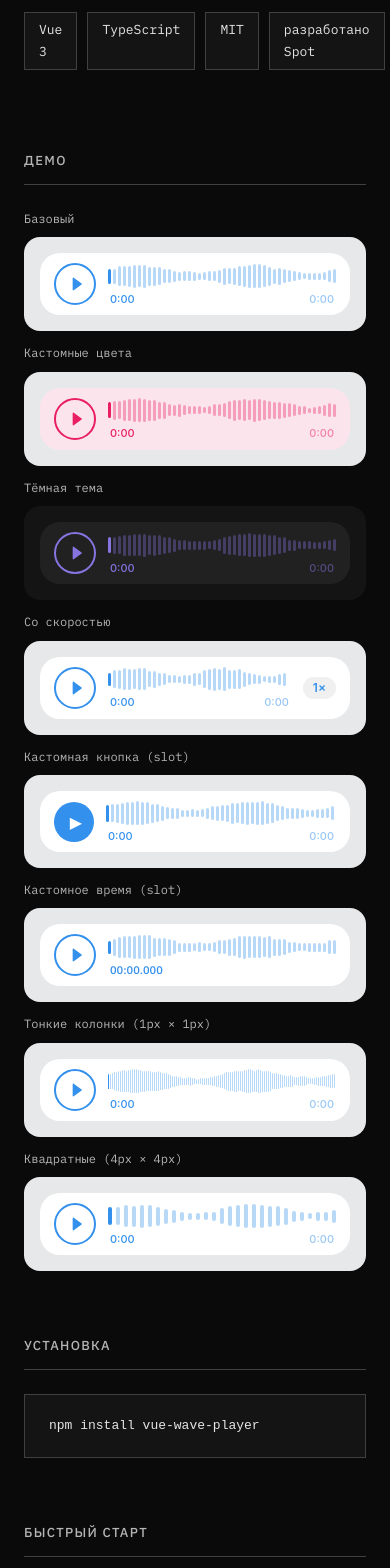
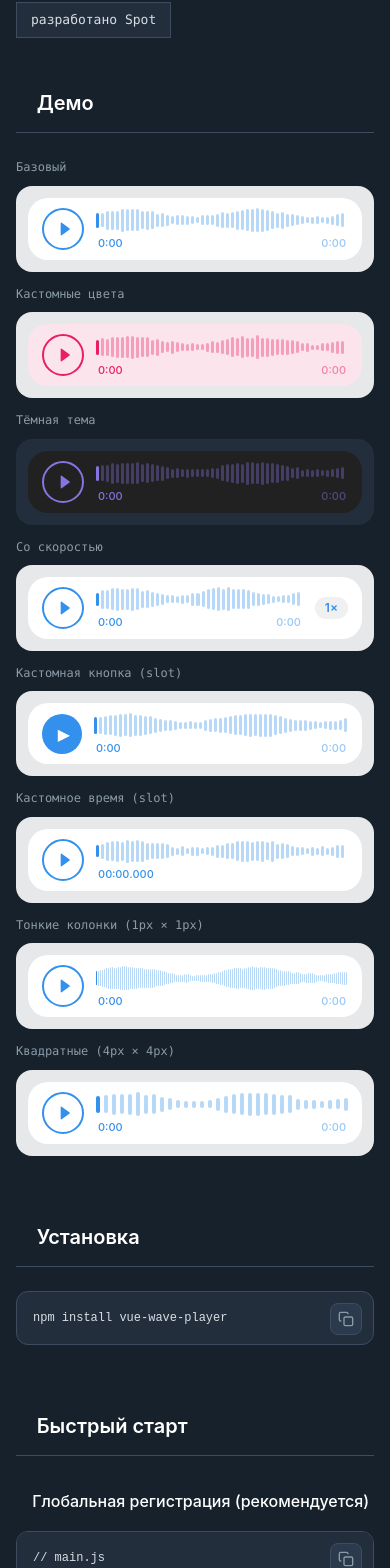
Before and after one commit to khudyakv/vue-wave-player, a Vue app: page / in a window 390 px wide. Shown: the part 273-1841 px from the top of the page. Built offline with nearby package versions, Linux system fonts and the light colour scheme; no server answers.

Commit message:
v1.0.4: мобильный адаптив, Telegram стиль демо, якорные ссылки

```diff
--- a/package.json
+++ b/package.json
@@ -1,6 +1,6 @@
 {
   "name": "vue-wave-player",
-  "version": "1.0.2",
+  "version": "1.0.4",
   "description": "Vue 3 компонент аудио плеера с визуализацией волны в стиле Telegram",
   "type": "module",
   "main": "./dist/vue-wave-player.umd.cjs",
--- a/src/App.vue
+++ b/src/App.vue
@@ -40,6 +40,21 @@ function formatTimeHMS(seconds: number): string {
   const s = Math.floor(seconds % 60)
   const ms = Math.floor((seconds % 1) * 1000)
   return `${m.toString().padStart(2, '0')}:${s.toString().padStart(2, '0')}.${ms.toString().padStart(3, '0')}`
+}
+
+// Копирование кода
+const copiedCode = ref<string | null>(null)
+
+async function copyCode(code: string) {
+  try {
+    await navigator.clipboard.writeText(code)
+    copiedCode.value = code
+    setTimeout(() => {
+      copiedCode.value = null
+    }, 2000)
+  } catch (err) {
+    console.error('Failed to copy:', err)
+  }
 }
 
 const installCode = `npm install vue-wave-player`
@@ -155,8 +170,8 @@ player.isPlaying     // воспроизводится ли
     </header>
 
     <!-- Demo Section -->
-    <section class="section">
-      <h2>Демо</h2>
+    <section id="demo" class="section">
+      <h2><a href="#demo"><span class="hash">#</span> Демо</a></h2>
 
       <div class="demo-grid">
         <div class="demo-item">
@@ -251,33 +266,77 @@ player.isPlaying     // воспроизводится ли
     </section>
 
     <!-- Installation -->
-    <section class="section">
-      <h2>Установка</h2>
+    <section id="install" class="section">
+      <h2><a href="#install"><span class="hash">#</span> Установка</a></h2>
+      <div class="code-wrapper">
         <pre class="code-block"><code>{{ installCode }}</code></pre>
+        <button class="copy-btn" :class="{ copied: copiedCode === installCode }" @click="copyCode(installCode)">
+          <svg v-if="copiedCode === installCode" viewBox="0 0 24 24" fill="none" stroke="currentColor" stroke-width="2">
+            <polyline points="20 6 9 17 4 12"/>
+          </svg>
+          <svg v-else viewBox="0 0 24 24" fill="none" stroke="currentColor" stroke-width="2">
+            <rect x="9" y="9" width="13" height="13" rx="2"/>
+            <path d="M5 15H4a2 2 0 0 1-2-2V4a2 2 0 0 1 2-2h9a2 2 0 0 1 2 2v1"/>
+          </svg>
+        </button>
+      </div>
     </section>
 
     <!-- Quick Start -->
-    <section class="section">
-      <h2>Быстрый старт</h2>
+    <section id="quickstart" class="section">
+      <h2><a href="#quickstart"><span class="hash">#</span> Быстрый старт</a></h2>
 
-      <h3>Вариант 1: Глобальная регистрация (рекомендуется)</h3>
+      <h3 id="global" class="section-subtitle"><a href="#global"><span class="hash">#</span> Глобальная регистрация (рекомендуется)</a></h3>
+      <div class="code-wrapper">
         <pre class="code-block"><code>{{ globalRegisterCode }}</code></pre>
+        <button class="copy-btn" :class="{ copied: copiedCode === globalRegisterCode }" @click="copyCode(globalRegisterCode)">
+          <svg v-if="copiedCode === globalRegisterCode" viewBox="0 0 24 24" fill="none" stroke="currentColor" stroke-width="2">
+            <polyline points="20 6 9 17 4 12"/>
+          </svg>
+          <svg v-else viewBox="0 0 24 24" fill="none" stroke="currentColor" stroke-width="2">
+            <rect x="9" y="9" width="13" height="13" rx="2"/>
+            <path d="M5 15H4a2 2 0 0 1-2-2V4a2 2 0 0 1 2-2h9a2 2 0 0 1 2 2v1"/>
+          </svg>
+        </button>
+      </div>
       <p class="note">Теперь компонент <code>&lt;VueWavePlayer /&gt;</code> доступен везде без импорта.</p>
 
-      <h3>Вариант 2: Локальный импорт</h3>
+      <h3 id="local" class="section-subtitle"><a href="#local"><span class="hash">#</span> Локальный импорт</a></h3>
+      <div class="code-wrapper">
         <pre class="code-block"><code>{{ basicCode }}</code></pre>
+        <button class="copy-btn" :class="{ copied: copiedCode === basicCode }" @click="copyCode(basicCode)">
+          <svg v-if="copiedCode === basicCode" viewBox="0 0 24 24" fill="none" stroke="currentColor" stroke-width="2">
+            <polyline points="20 6 9 17 4 12"/>
+          </svg>
+          <svg v-else viewBox="0 0 24 24" fill="none" stroke="currentColor" stroke-width="2">
+            <rect x="9" y="9" width="13" height="13" rx="2"/>
+            <path d="M5 15H4a2 2 0 0 1-2-2V4a2 2 0 0 1 2-2h9a2 2 0 0 1 2 2v1"/>
+          </svg>
+        </button>
+      </div>
       <p class="note">✅ Стили подключаются автоматически, отдельный импорт CSS не нужен!</p>
     </section>
 
     <!-- Bar Size Examples -->
-    <section class="section">
-      <h2>Кастомный размер колонок</h2>
+    <section id="barsize" class="section">
+      <h2><a href="#barsize"><span class="hash">#</span> Настройка ширины волны</a></h2>
+      <div class="code-wrapper">
         <pre class="code-block"><code>{{ barSizeCode }}</code></pre>
+        <button class="copy-btn" :class="{ copied: copiedCode === barSizeCode }" @click="copyCode(barSizeCode)">
+          <svg v-if="copiedCode === barSizeCode" viewBox="0 0 24 24" fill="none" stroke="currentColor" stroke-width="2">
+            <polyline points="20 6 9 17 4 12"/>
+          </svg>
+          <svg v-else viewBox="0 0 24 24" fill="none" stroke="currentColor" stroke-width="2">
+            <rect x="9" y="9" width="13" height="13" rx="2"/>
+            <path d="M5 15H4a2 2 0 0 1-2-2V4a2 2 0 0 1 2-2h9a2 2 0 0 1 2 2v1"/>
+          </svg>
+        </button>
+      </div>
     </section>
 
     <!-- Props -->
-    <section class="section">
-      <h2>Параметры (Props)</h2>
+    <section id="props" class="section">
+      <h2><a href="#props"><span class="hash">#</span> Параметры (Props)</a></h2>
       <div class="table-wrapper">
         <table class="props-table">
           <thead>
@@ -343,8 +402,8 @@ player.isPlaying     // воспроизводится ли
     </section>
 
     <!-- Slots -->
-    <section class="section">
-      <h2>Слоты (Slots)</h2>
+    <section id="slots" class="section">
+      <h2><a href="#slots"><span class="hash">#</span> Слоты (Slots)</a></h2>
       <div class="table-wrapper">
         <table class="props-table">
           <thead>
@@ -368,12 +427,23 @@ player.isPlaying     // воспроизводится ли
           </tbody>
         </table>
       </div>
+      <div class="code-wrapper">
         <pre class="code-block"><code>{{ slotsCode }}</code></pre>
+        <button class="copy-btn" :class="{ copied: copiedCode === slotsCode }" @click="copyCode(slotsCode)">
+          <svg v-if="copiedCode === slotsCode" viewBox="0 0 24 24" fill="none" stroke="currentColor" stroke-width="2">
+            <polyline points="20 6 9 17 4 12"/>
+          </svg>
+          <svg v-else viewBox="0 0 24 24" fill="none" stroke="currentColor" stroke-width="2">
+            <rect x="9" y="9" width="13" height="13" rx="2"/>
+            <path d="M5 15H4a2 2 0 0 1-2-2V4a2 2 0 0 1 2-2h9a2 2 0 0 1 2 2v1"/>
+          </svg>
+        </button>
+      </div>
     </section>
 
     <!-- Events -->
-    <section class="section">
-      <h2>События (Events)</h2>
+    <section id="events" class="section">
+      <h2><a href="#events"><span class="hash">#</span> События (Events)</a></h2>
       <div class="table-wrapper">
         <table class="props-table">
           <thead>
@@ -432,12 +502,23 @@ player.isPlaying     // воспроизводится ли
           </tbody>
         </table>
       </div>
+      <div class="code-wrapper">
         <pre class="code-block"><code>{{ eventsCode }}</code></pre>
+        <button class="copy-btn" :class="{ copied: copiedCode === eventsCode }" @click="copyCode(eventsCode)">
+          <svg v-if="copiedCode === eventsCode" viewBox="0 0 24 24" fill="none" stroke="currentColor" stroke-width="2">
+            <polyline points="20 6 9 17 4 12"/>
+          </svg>
+          <svg v-else viewBox="0 0 24 24" fill="none" stroke="currentColor" stroke-width="2">
+            <rect x="9" y="9" width="13" height="13" rx="2"/>
+            <path d="M5 15H4a2 2 0 0 1-2-2V4a2 2 0 0 1 2-2h9a2 2 0 0 1 2 2v1"/>
+          </svg>
+        </button>
+      </div>
     </section>
 
     <!-- Methods -->
-    <section class="section">
-      <h2>Методы (Ref)</h2>
+    <section id="methods" class="section">
+      <h2><a href="#methods"><span class="hash">#</span> Методы (Methods)</a></h2>
 
       <div class="table-wrapper">
         <table class="props-table">
@@ -488,10 +569,21 @@ player.isPlaying     // воспроизводится ли
         </table>
       </div>
 
+      <div class="code-wrapper">
         <pre class="code-block"><code>{{ refCode }}</code></pre>
+        <button class="copy-btn" :class="{ copied: copiedCode === refCode }" @click="copyCode(refCode)">
+          <svg v-if="copiedCode === refCode" viewBox="0 0 24 24" fill="none" stroke="currentColor" stroke-width="2">
+            <polyline points="20 6 9 17 4 12"/>
+          </svg>
+          <svg v-else viewBox="0 0 24 24" fill="none" stroke="currentColor" stroke-width="2">
+            <rect x="9" y="9" width="13" height="13" rx="2"/>
+            <path d="M5 15H4a2 2 0 0 1-2-2V4a2 2 0 0 1 2-2h9a2 2 0 0 1 2 2v1"/>
+          </svg>
+        </button>
+      </div>
 
       <!-- Interactive Demo -->
-      <h3>Интерактивный пример</h3>
+      <h3 id="interactive" class="section-subtitle"><a href="#interactive"><span class="hash">#</span> Интерактивный пример</a></h3>
       <div class="methods-demo">
         <div class="demo-player">
           <VueWavePlayer
@@ -561,14 +653,36 @@ player.isPlaying     // воспроизводится ли
     </section>
 
     <!-- Examples -->
-    <section class="section">
-      <h2>Примеры</h2>
+    <section id="examples" class="section">
+      <h2><a href="#examples"><span class="hash">#</span> Примеры</a></h2>
 
-      <h3>Кастомные цвета</h3>
+      <h3 id="colors" class="section-subtitle"><a href="#colors"><span class="hash">#</span> Кастомные цвета</a></h3>
+      <div class="code-wrapper">
         <pre class="code-block"><code>{{ colorsCode }}</code></pre>
+        <button class="copy-btn" :class="{ copied: copiedCode === colorsCode }" @click="copyCode(colorsCode)">
+          <svg v-if="copiedCode === colorsCode" viewBox="0 0 24 24" fill="none" stroke="currentColor" stroke-width="2">
+            <polyline points="20 6 9 17 4 12"/>
+          </svg>
+          <svg v-else viewBox="0 0 24 24" fill="none" stroke="currentColor" stroke-width="2">
+            <rect x="9" y="9" width="13" height="13" rx="2"/>
+            <path d="M5 15H4a2 2 0 0 1-2-2V4a2 2 0 0 1 2-2h9a2 2 0 0 1 2 2v1"/>
+          </svg>
+        </button>
+      </div>
 
-      <h3>Скорость воспроизведения</h3>
+      <h3 id="speed" class="section-subtitle"><a href="#speed"><span class="hash">#</span> Скорость воспроизведения</a></h3>
+      <div class="code-wrapper">
         <pre class="code-block"><code>{{ speedCode }}</code></pre>
+        <button class="copy-btn" :class="{ copied: copiedCode === speedCode }" @click="copyCode(speedCode)">
+          <svg v-if="copiedCode === speedCode" viewBox="0 0 24 24" fill="none" stroke="currentColor" stroke-width="2">
+            <polyline points="20 6 9 17 4 12"/>
+          </svg>
+          <svg v-else viewBox="0 0 24 24" fill="none" stroke="currentColor" stroke-width="2">
+            <rect x="9" y="9" width="13" height="13" rx="2"/>
+            <path d="M5 15H4a2 2 0 0 1-2-2V4a2 2 0 0 1 2-2h9a2 2 0 0 1 2 2v1"/>
+          </svg>
+        </button>
+      </div>
     </section>
 
     <!-- Footer -->
@@ -583,18 +697,20 @@ player.isPlaying     // воспроизводится ли
 @import url('https://fonts.googleapis.com/css2?family=IBM+Plex+Sans:wght@400;500;600&family=IBM+Plex+Mono:wght@400;500&display=swap');
 
 :root {
-  --bg: #0a0a0a;
-  --surface: #141414;
-  --surface-2: #1c1c1c;
-  --border: #404040;
-  --text: #ffffff;
-  --text-2: #e5e5e5;
-  --text-3: #b5b5b5;
-  --accent: #f97316;
-  --accent-soft: rgba(249, 115, 22, 0.15);
-  --green: #16a34a;
-  --mono: 'IBM Plex Mono', 'Menlo', monospace;
-  --sans: 'IBM Plex Sans', system-ui, sans-serif;
+  /* Telegram Dark Theme */
+  --bg: #17212B;
+  --surface: #232E3C;
+  --surface-2: #2B3A4D;
+  --border: #3D4D5F;
+  --text: #FFFFFF;
+  --text-2: #D8DEE4;
+  --text-3: #8B9BA8;
+  --accent: #3390EC;
+  --accent-soft: rgba(51, 144, 236, 0.15);
+  --accent-hover: #4EA4F6;
+  --green: #4CAF50;
+  --mono: 'SF Mono', 'Menlo', 'Monaco', monospace;
+  --sans: -apple-system, BlinkMacSystemFont, 'SF Pro Text', 'Segoe UI', Roboto, sans-serif;
 }
 
 * {
@@ -617,6 +733,12 @@ body {
   max-width: 720px;
   margin: 0 auto;
   padding: 80px 24px;
+}
+
+@media (max-width: 540px) {
+  .demo-app {
+    padding: 40px 16px;
+  }
 }
 
 /* Header */
@@ -657,6 +779,20 @@ body {
   color: var(--text);
 }
 
+@media (max-width: 540px) {
+  .header h1 {
+    font-size: 1.75rem;
+  }
+
+  .header {
+    margin-bottom: 48px;
+  }
+
+  .subtitle {
+    font-size: 1rem;
+  }
+}
+
 .subtitle {
   font-size: 1.1rem;
   color: var(--text-2);
@@ -666,7 +802,8 @@ body {
 
 .badges {
   display: flex;
-  gap: 10px;
+  flex-wrap: wrap;
+  gap: 8px;
 }
 
 .badge {
@@ -684,8 +821,9 @@ body {
 }
 
 .badge-link:hover {
-  color: var(--accent);
+  color: var(--accent-hover);
   border-color: var(--accent);
+  background: var(--accent-soft);
 }
 
 /* Sections */
@@ -693,15 +831,40 @@ body {
   margin-bottom: 64px;
 }
 
+.section {
+  scroll-margin-top: 24px;
+}
+
 .section h2 {
-  font-size: 13px;
-  font-weight: 500;
-  text-transform: uppercase;
-  letter-spacing: 0.1em;
+  font-size: 1.25rem;
+  font-weight: 600;
   margin-bottom: 24px;
-  color: var(--text-3);
+  color: var(--text);
   padding-bottom: 12px;
   border-bottom: 1px solid var(--border);
+}
+
+.section h2 a {
+  color: inherit;
+  text-decoration: none;
+  display: flex;
+  align-items: center;
+  gap: 8px;
+}
+
+.section h2 a:hover {
+  color: var(--accent);
+}
+
+.section h2 .hash {
+  color: var(--text-3);
+  font-weight: 400;
+  opacity: 0;
+  transition: opacity 0.15s;
+}
+
+.section h2 a:hover .hash {
+  opacity: 1;
 }
 
 .section h3 {
@@ -711,9 +874,6 @@ body {
   color: var(--text-1);
 }
 
-.section h3:first-of-type {
-  margin-top: 0;
-}
 
 .note {
   font-size: 13px;
@@ -738,6 +898,34 @@ body {
   font-weight: 500;
   margin: 32px 0 16px;
   color: var(--text);
+}
+
+.section-subtitle {
+  margin-top: 32px;
+  scroll-margin-top: 24px;
+}
+
+.section-subtitle a {
+  color: inherit;
+  text-decoration: none;
+  display: flex;
+  align-items: center;
+  gap: 6px;
+}
+
+.section-subtitle a:hover {
+  color: var(--accent);
+}
+
+.section-subtitle .hash {
+  color: var(--text-3);
+  font-weight: 400;
+  opacity: 0;
+  transition: opacity 0.15s;
+}
+
+.section-subtitle a:hover .hash {
+  opacity: 1;
 }
 
 /* Demo Grid */
@@ -772,30 +960,87 @@ body {
   display: flex;
   align-items: center;
   border-radius: 16px;
+  overflow: hidden;
 }
 
 .demo-card > * {
   width: 100%;
+  min-width: 0;
 }
 
 .demo-card.dark {
   background: var(--surface);
 }
 
+@media (max-width: 540px) {
+  .demo-card {
+    padding: 12px;
+    min-height: 76px;
+  }
+}
+
 /* Code Block */
+.code-wrapper {
+  position: relative;
+}
+
 .code-block {
   background: var(--surface);
   border: 1px solid var(--border);
   padding: 20px 24px;
+  padding-right: 56px;
   overflow-x: auto;
   font-family: var(--mono);
   font-size: 13px;
   line-height: 1.6;
   color: var(--text-2);
+  border-radius: 12px;
 }
 
 .code-block code {
   white-space: pre;
+}
+
+.copy-btn {
+  position: absolute;
+  top: 12px;
+  right: 12px;
+  width: 32px;
+  height: 32px;
+  background: var(--surface-2);
+  border: 1px solid var(--border);
+  border-radius: 8px;
+  color: var(--text-3);
+  cursor: pointer;
+  display: flex;
+  align-items: center;
+  justify-content: center;
+  transition: all 0.15s;
+  padding: 0;
+}
+
+.copy-btn svg {
+  width: 16px;
+  height: 16px;
+}
+
+.copy-btn:hover {
+  background: var(--border);
+  color: var(--text);
+}
+
+.copy-btn.copied {
+  background: var(--accent-soft);
+  border-color: var(--accent);
+  color: var(--accent);
+}
+
+@media (max-width: 540px) {
+  .code-block {
+    padding: 16px;
+    padding-right: 48px;
+    font-size: 12px;
+  }
 }
 
 /* Table */
@@ -862,7 +1107,15 @@ body {
 }
 
 .footer-right:hover {
-  color: var(--accent);
+  color: var(--accent-hover);
+}
+
+@media (max-width: 540px) {
+  .footer {
+    flex-direction: column;
+    gap: 12px;
+    text-align: center;
+  }
 }
 
 /* Dark theme for player */
--- a/src/lib/components/VueWavePlayer.vue
+++ b/src/lib/components/VueWavePlayer.vue
@@ -107,10 +107,6 @@ function drawWaveform() {
   const ctx = canvas.getContext('2d')
   if (!ctx) return
 
-  // Сбрасываем размеры canvas чтобы он не влиял на размер контейнера
-  canvas.style.width = '0'
-  canvas.style.height = '0'
-
   const dpr = window.devicePixelRatio || 1
   const rect = container.getBoundingClientRect()
   const width = Math.floor(rect.width)
@@ -121,7 +117,9 @@ function drawWaveform() {
   // Установка размеров canvas с учётом DPR
   canvas.width = Math.floor(width * dpr)
   canvas.height = Math.floor(height * dpr)
-  canvas.style.width = `${width}px`
+
+  // Не устанавливаем inline width - используем CSS 100%
+  canvas.style.removeProperty('width')
   canvas.style.height = `${height}px`
 
   // Отключаем сглаживание для чётких границ
@@ -450,8 +448,15 @@ defineExpose({
   overflow: hidden;
   user-select: none;
   width: 100%;
-  min-width: 100px;
+  min-width: 0;
   box-sizing: border-box;
+}
+
+@media (max-width: 360px) {
+  .vvp-container {
+    gap: 8px;
+    padding: 8px 10px;
+  }
 }
 
 /* Play Button */
@@ -535,6 +540,7 @@ defineExpose({
 .vvp-canvas {
   display: block;
   width: 100%;
+  max-width: 100%;
   height: 24px;
   image-rendering: -webkit-optimize-contrast;
   image-rendering: crisp-edges;
```
Also changed, not shown: 1 other file (tests, documents, lock files or other folders). Lines whose indentation alone changed are shown as unchanged.
